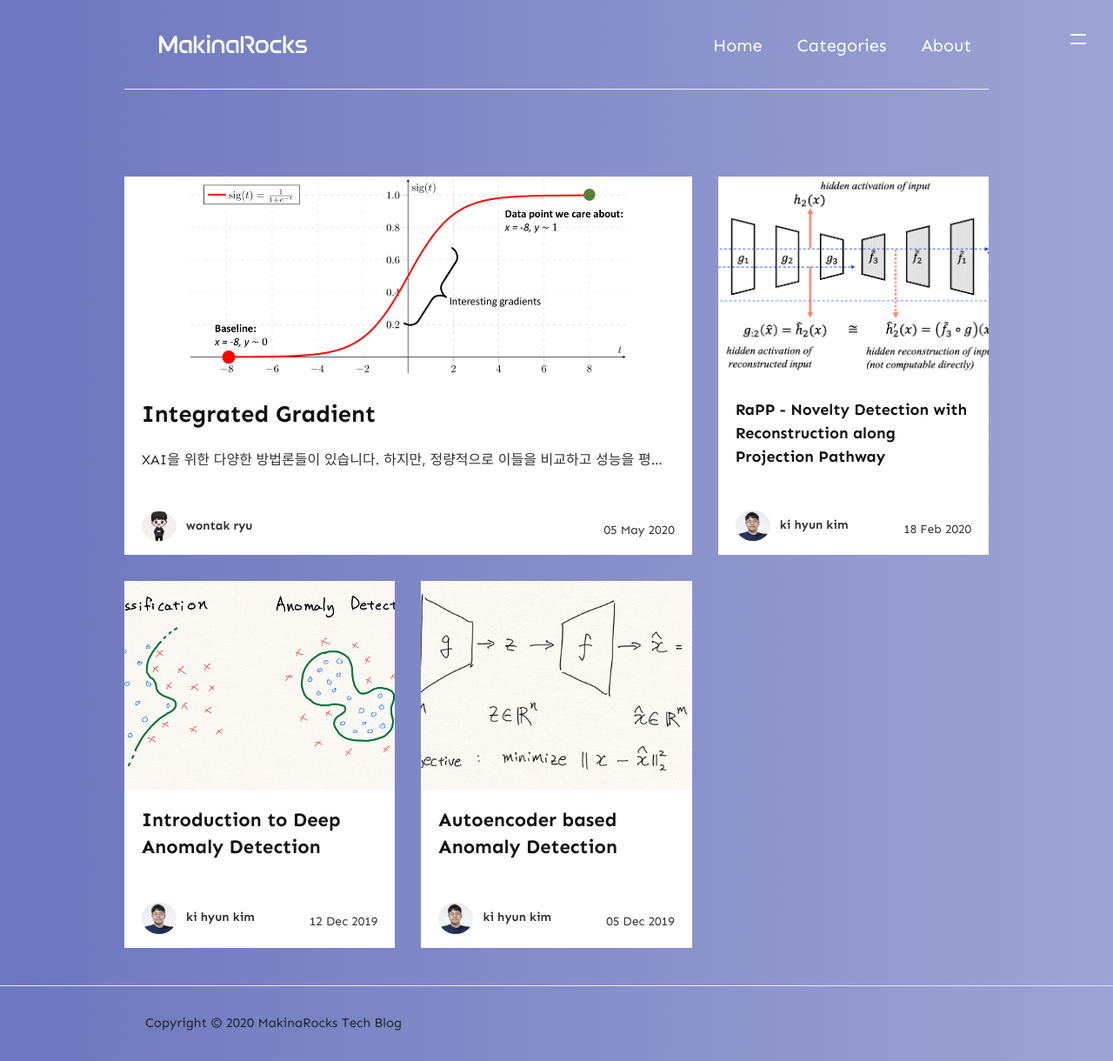
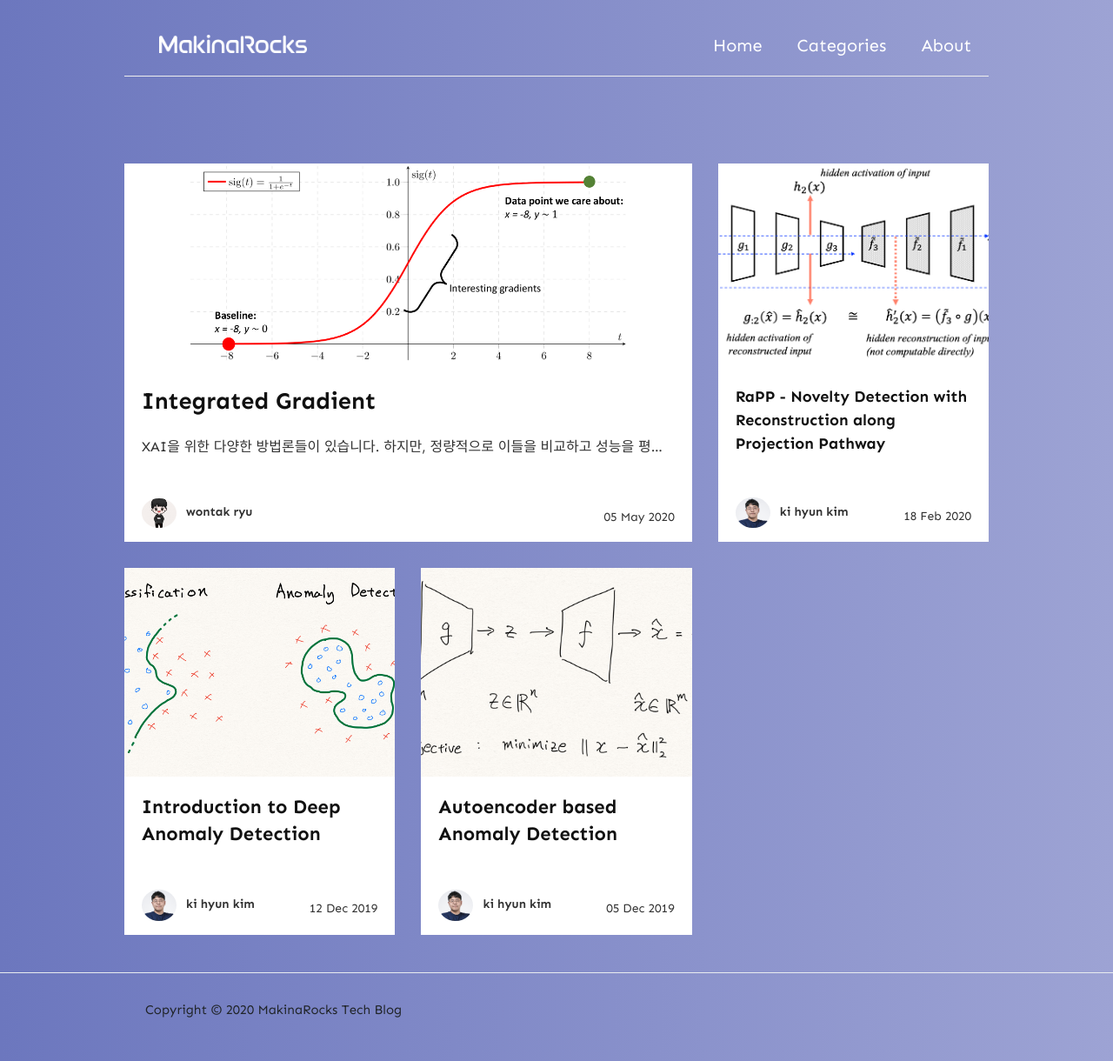
Before and after one commit to wowthemesnet/jekyll-theme-memoirs, a Jekyll site: the page built from index.html, in a window 1280 px wide. Shown: the whole page at 87% size. Built offline with Jekyll 4.4.1, drawn with Linux system fonts in a browser that asks for light colours; nearby versions of some CDN libraries; the list of posts is cut into pages by our own code; comment, search, counter and statistics services are not loaded.

Commit message:
drop sidebar using on web browser

```diff
--- a/assets/css/theme.scss
+++ b/assets/css/theme.scss
@@ -132,8 +132,8 @@ img, img:hover {
 // menu
 .navbar-brand img {
     max-height:80px;
-    margin-bottom:20px;
-    margin-top:25px;
+    margin-bottom:5px;
+    margin-top:15px;
 }
 // .sidebar {
 //     position: fixed;
@@ -145,6 +145,11 @@ img, img:hover {
 //     z-index: 1022;
 //     background:#fff;
 // }
+@media (min-width: 52em) {
+	.nav-icon{
+		display: none;
+	}
+}
 .nav-icon {
     position: fixed;
     // left: 15px;
@@ -249,8 +254,24 @@ img, img:hover {
     }
 }
 
+.page_head_box {
+    padding: 10px;
+    width:100%;
+    background-color: #fff;
+    margin:15px;
+    margin-top:20px;
+    margin-bottom:20px;
+}
+
+.page_head {
+    font-size: 36px;
+    color: #6c77be;
+    padding-left: 10px;
+}
+
 .category_box {
     width:100%;
+    margin-left: 10px;
     padding-left: 10px;
     padding-top: 10px;
     padding-bottom: 0px;
```
